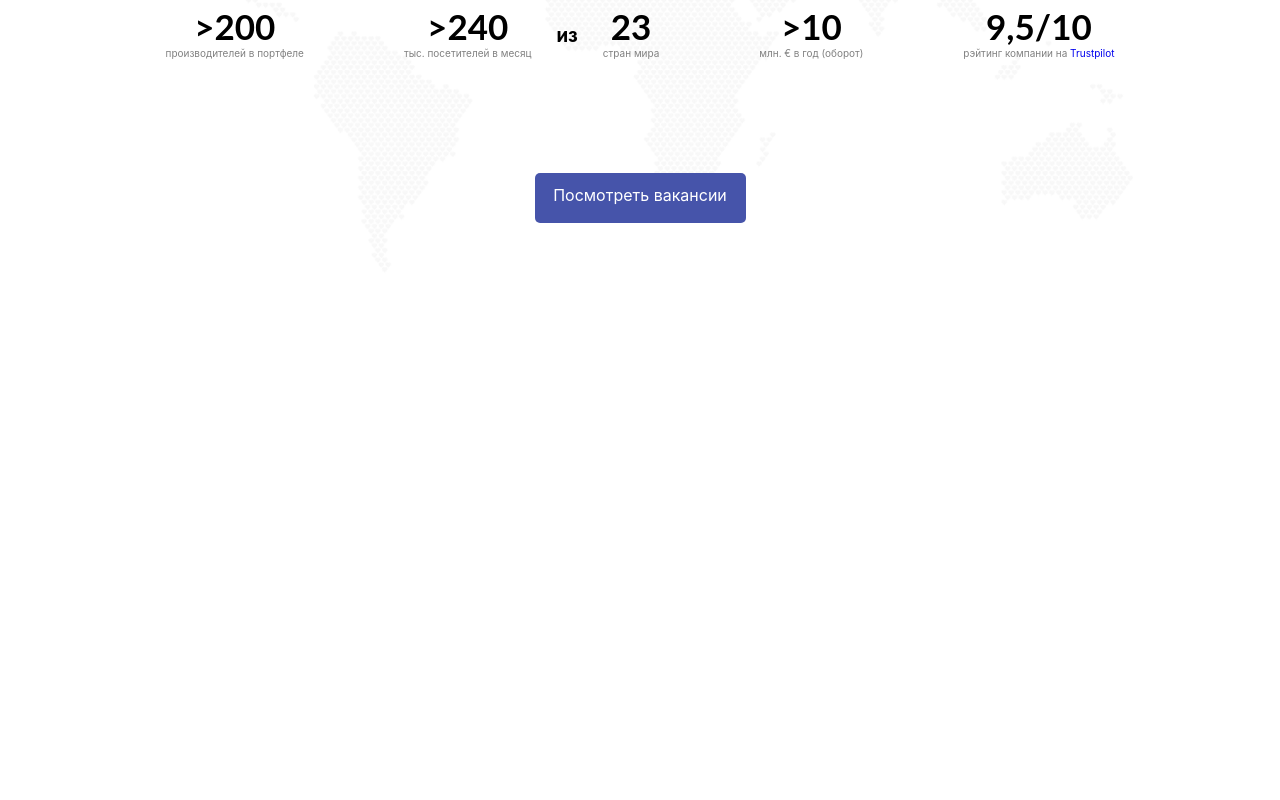
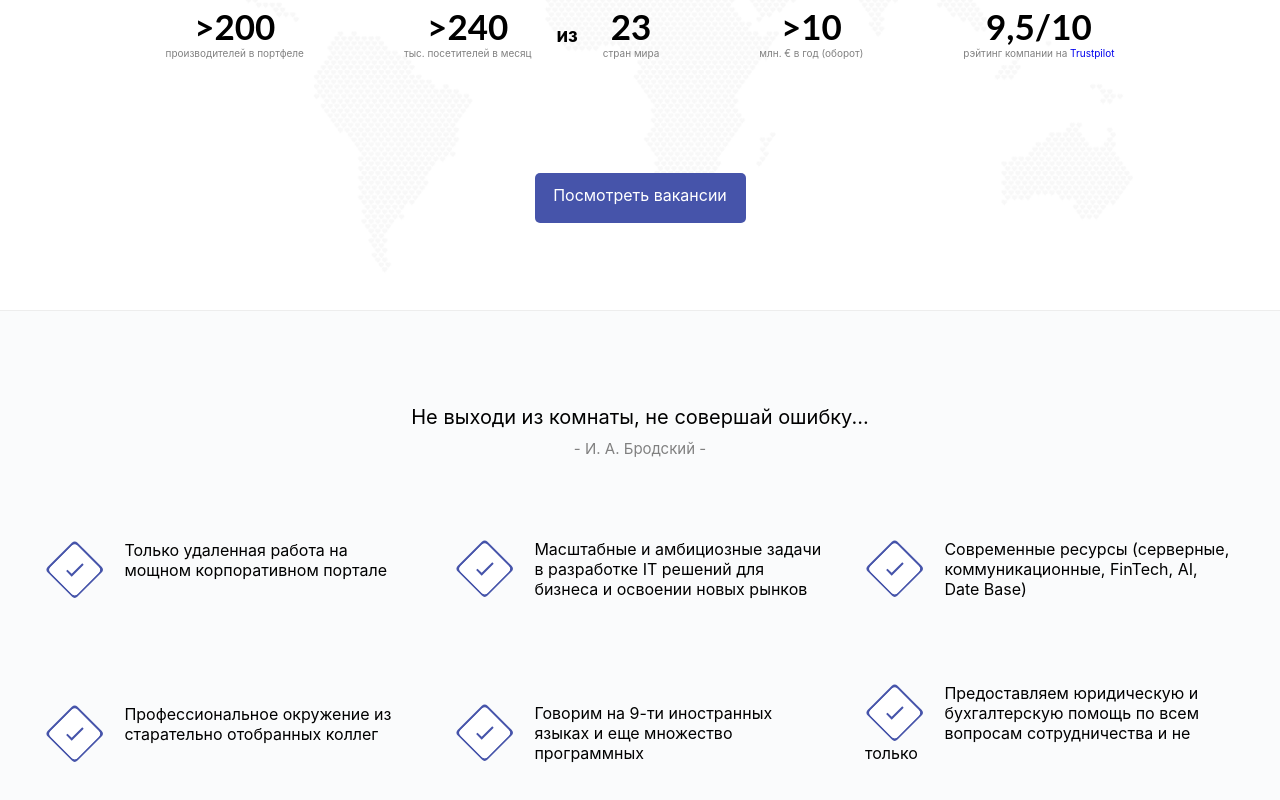
Before and after one commit to PiniazikValery/career-page, a React (Create React App) app: page / in a window 1280 px wide. Shown: the part 312-1112 px from the top of the page. Before the commit the page ends 800 px from the top, so only its background shows below. Built offline with nearby package versions, Linux system fonts and the light colour scheme.

Commit message:
CCP - added opportunities section

```diff
--- a/src/components/career/index.js
+++ b/src/components/career/index.js
@@ -1,6 +1,7 @@
 import React from 'react';
 import AppBar from './app_bar';
 import StatisticSection from './statistic_section';
+import OpportunitiesSection from './opportunities_section';
 
 const Career = () => {
     return (
@@ -8,6 +9,7 @@ const Career = () => {
             <AppBar />
             <div className="content">
                 <StatisticSection />
+                <OpportunitiesSection />
             </div>
         </div>
     );
--- /dev/null
+++ b/src/components/career/opportunities_section/Opportunity.js
@@ -0,0 +1,13 @@
+import React from 'react';
+import { RombCheckIcon } from './icons';
+
+const Opportunity = (props) => {
+    return (
+        <div className="opportunity">
+            <RombCheckIcon />
+            {props.children}
+        </div>
+    );
+};
+
+export default Opportunity;
--- /dev/null
+++ b/src/components/career/opportunities_section/icons/index.js
@@ -0,0 +1,19 @@
+import React from 'react';
+
+export const RombCheckIcon = () => {
+    return (
+        <svg xmlns="http://www.w3.org/2000/svg" width="59.396" height="59.397" viewBox="0 0 59.396 59.397">
+            <g id="Иконка" transform="translate(-625.302 -1530.302)">
+                <rect id="Rectangle_41" data-name="Rectangle 41" width="42" height="42" rx="4" transform="translate(655 1530.302) rotate(45)" fill="#4654aa" />
+                <g id="Rectangle_42" data-name="Rectangle 42" transform="translate(655 1533.302) rotate(45)" fill="#fff" stroke="#fff" stroke-width="3">
+                    <rect width="38" height="38" rx="4" stroke="none" />
+                    <rect x="1.5" y="1.5" width="35" height="35" rx="2.5" fill="none" />
+                </g>
+                <g id="baseline-check-24px" transform="translate(643 1548)">
+                    <path id="Path_393" data-name="Path 393" d="M0,0H24V24H0Z" fill="none" />
+                    <path id="Path_394" data-name="Path 394" d="M9,16.17,4.83,12,3.41,13.41,9,19,21,7,19.59,5.59Z" fill="#4654aa" />
+                </g>
+            </g>
+        </svg>
+    );
+};
--- /dev/null
+++ b/src/components/career/opportunities_section/index.js
@@ -0,0 +1,35 @@
+import React from 'react';
+import Opportunity from './Opportunity'
+
+const OpportunitiesSection = () => {
+    return (
+        <div className="opportunities-section">
+            <div className="opportunities-content">
+                <div className="quote">
+                    Не выходи из комнаты, не совершай ошибку...
+                    <div className="autor">- И. А. Бродский -</div>
+                </div>
+                <Opportunity>
+                    Только удаленная работа на мощном корпоративном портале
+                </Opportunity>
+                <Opportunity>
+                    Масштабные и амбициозные задачи в разработке IT решений для бизнеса и освоении новых рынков
+                </Opportunity>
+                <Opportunity>
+                    Современные ресурсы (серверные, коммуникационные, FinTech, AI, Date Base)
+                </Opportunity>
+                <Opportunity>
+                    Профессиональное окружение из старательно отобранных коллег
+                </Opportunity>
+                <Opportunity>
+                    Говорим на 9-ти иностранных языках и еще множество программных
+                </Opportunity>
+                <Opportunity>
+                    Предоставляем юридическую и бухгалтерскую помощь по всем вопросам сотрудничества и не только
+                </Opportunity>
+            </div>
+        </div>
+    );
+};
+
+export default OpportunitiesSection;
--- a/src/components/career/statistic_section/index.js
+++ b/src/components/career/statistic_section/index.js
@@ -4,7 +4,9 @@ const StatisticSection = () => {
     return (
         <div className="statistic-section">
             <div className="statistic-content">
-                Рекрутинговый сайт интернет-магазина<img alt="tile.expert logo" className="te-logo" src="/logo.png" /><br />
+                <div className="intro">
+                    Рекрутинговый сайт интернет-магазина<img alt="tile.expert logo" className="te-logo" src="/logo.png" /><br />
+                </div>
                 <div className="statistic-numbers">
                     <div className="statistic-number">
                         <h1>>200</h1>
--- a/src/sass/career/_app_bar.scss
+++ b/src/sass/career/_app_bar.scss
@@ -4,7 +4,7 @@
     height: 68px;
     background-color: white;
     outline: outset;
-    outline-color: #80808021;
+    outline-color: #dedede21;
     outline-width: 0.1px;
     z-index: 1;
 }
--- /dev/null
+++ b/src/sass/career/_opportunities_section.scss
@@ -0,0 +1,42 @@
+.opportunities-section {
+    width: 100%;
+    height: 604px;
+    background-color: #FAFBFC;
+    outline: outset;
+    outline-color: #25252521;
+    outline-width: 0.1px;
+}
+
+.opportunities-content {
+    height: 100%;
+    border-top: 94px solid transparent;
+
+    .quote {
+        font-size: 20px;
+        font-weight: 400;
+        margin-bottom: 30px;
+
+        .autor {
+            font-weight: normal;
+            line-height: 30pt;
+            font-size: 15px;
+            color: gray;
+        }
+    }
+
+    .opportunity {
+        display: inline-block;
+        padding-left: 20px;
+        padding-right: 20px;
+        padding-top: 40px;
+        padding-bottom: 40px;
+        width: 370px;
+        overflow: hidden;
+        text-align: initial;
+
+        svg {
+           float: left;
+           padding-right: 20px;
+        }
+    }
+}
--- a/src/sass/career/_statistic_section.scss
+++ b/src/sass/career/_statistic_section.scss
@@ -36,6 +36,11 @@
 .statistic-content {
     height: 100%;
     border-top: 94px solid transparent;
+
+    .intro {
+        font-size: 20px;
+        font-weight: 400;
+    }
 
     .statistic-numbers {
         padding-top: 125px;
@@ -84,7 +89,7 @@
 
 .te-logo {
     padding-left: 10px;
-    vertical-align: -60%;
+    vertical-align: -50%;
     margin-top:6.5px;
     background-size:100% auto;
     margin-right: 5px;
--- a/src/sass/career/career.scss
+++ b/src/sass/career/career.scss
@@ -1,5 +1,6 @@
 @import '_app_bar.scss';
 @import '_statistic_section.scss';
+@import '_opportunities_section.scss';
 
 .content {
     padding-top: 68px;
```
Also changed, not shown: src/sass/_career.scss (line endings or trailing spaces), 1 other file (tests, documents, lock files or other folders).
